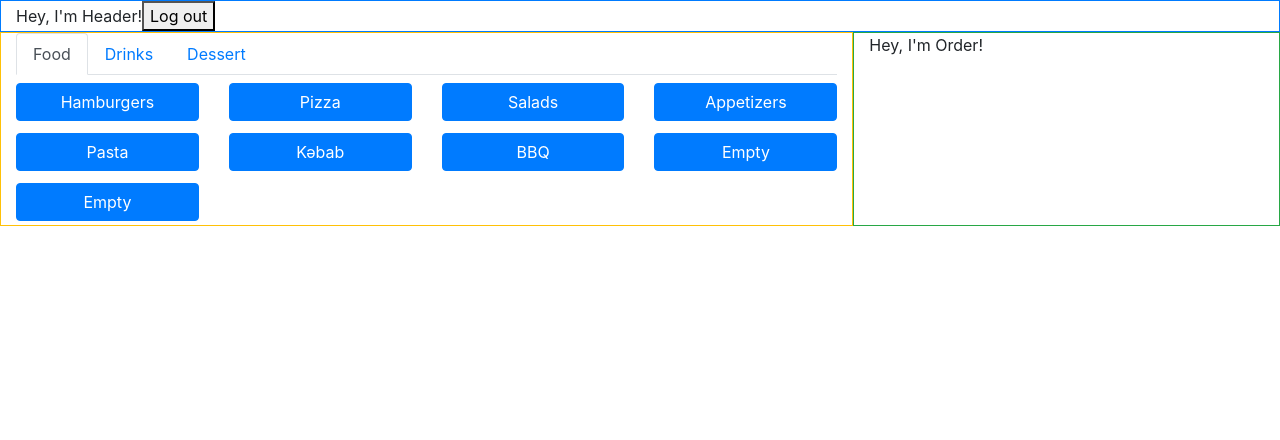
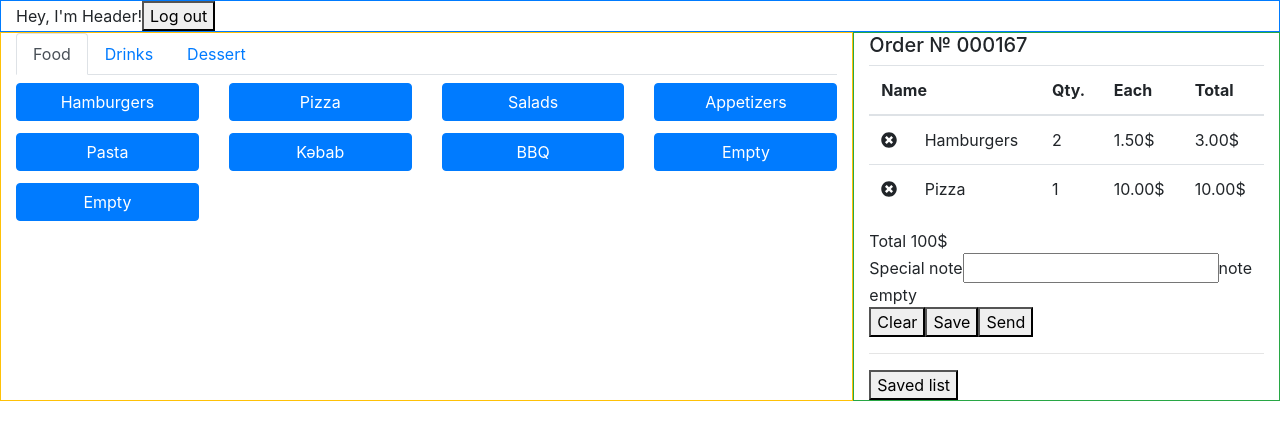
Before and after one commit to EKOLX/Restaurant, a React (Create React App) app in the folder Restaurant/: page / in a window 1280 px wide. Shown: the top 440 px of the page. Built offline with nearby package versions, Linux system fonts and the light colour scheme.

Commit message:
Developing Order compt

```diff
--- a/Restaurant/package.json
+++ b/Restaurant/package.json
@@ -3,6 +3,9 @@
   "version": "0.1.0",
   "private": true,
   "dependencies": {
+    "@fortawesome/fontawesome-svg-core": "^1.2.25",
+    "@fortawesome/free-solid-svg-icons": "^5.11.2",
+    "@fortawesome/react-fontawesome": "^0.1.5",
     "bootstrap": "^4.3.1",
     "jquery": "^3.4.1",
     "popper.js": "^1.15.0",
--- a/Restaurant/src/components/desk.jsx
+++ b/Restaurant/src/components/desk.jsx
@@ -1,9 +1,5 @@
 import React from "react";
 import ItemComponent from "./item";
-
-const style = {
-  border: "1px solid red"
-};
 
 const DeskComponent = props => {
   const itemsPerRow = 4;
--- a/Restaurant/src/components/home/order.jsx
+++ b/Restaurant/src/components/home/order.jsx
@@ -1,11 +1,70 @@
 import React, { Component } from "react";
+import { FontAwesomeIcon } from "@fortawesome/react-fontawesome";
+import { faTimesCircle } from "@fortawesome/free-solid-svg-icons";
 
 export default class OrderComponent extends Component {
+  state = {
+    note: ""
+  };
+
+  updateNoteText = event => {
+    this.setState({ note: event.target.value });
+  };
+
   render() {
     return (
-      <React.Fragment>
-        <span>Hey, I'm Order!</span>
-      </React.Fragment>
+      <div>
+        <h5>Order № 000167</h5>
+        <table className="table">
+          <thead>
+            <tr>
+              <th colSpan="2">Name</th>
+              <th>Qty.</th>
+              <th>Each</th>
+              <th>Total</th>
+            </tr>
+          </thead>
+          <tbody>
+            <tr>
+              <td>
+                <FontAwesomeIcon icon={faTimesCircle} />
+              </td>
+              <td>Hamburgers</td>
+              <td>2</td>
+              <td>1.50$</td>
+              <td>3.00$</td>
+            </tr>
+            <tr>
+              <td>
+                <FontAwesomeIcon icon={faTimesCircle} />
+              </td>
+              <td>Pizza</td>
+              <td>1</td>
+              <td>10.00$</td>
+              <td>10.00$</td>
+            </tr>
+          </tbody>
+        </table>
+        <div>Total 100$</div>
+        <div>
+          <span>Special note</span>
+          <input
+            type="text"
+            onChange={this.updateNoteText}
+            value={this.state.note}
+          />
+          <span>{this.state.note ? this.state.note : "note empty"}</span>
+        </div>
+        <div>
+          <button>Clear</button>
+          <button>Save</button>
+          <button>Send</button>
+        </div>
+        <hr />
+        <div>
+          <button>Saved list</button>
+        </div>
+      </div>
     );
   }
 }
--- a/Restaurant/src/index.js
+++ b/Restaurant/src/index.js
@@ -3,6 +3,7 @@ import ReactDOM from "react-dom";
 import "./index.css";
 import "bootstrap/dist/css/bootstrap.min.css";
 import "bootstrap/dist/js/bootstrap.js";
+import "@fortawesome/react-fontawesome";
 import * as serviceWorker from "./serviceWorker";
 import App from "./App";
 
```
Also changed, not shown: 1 other file (tests, documents, lock files or other folders).
